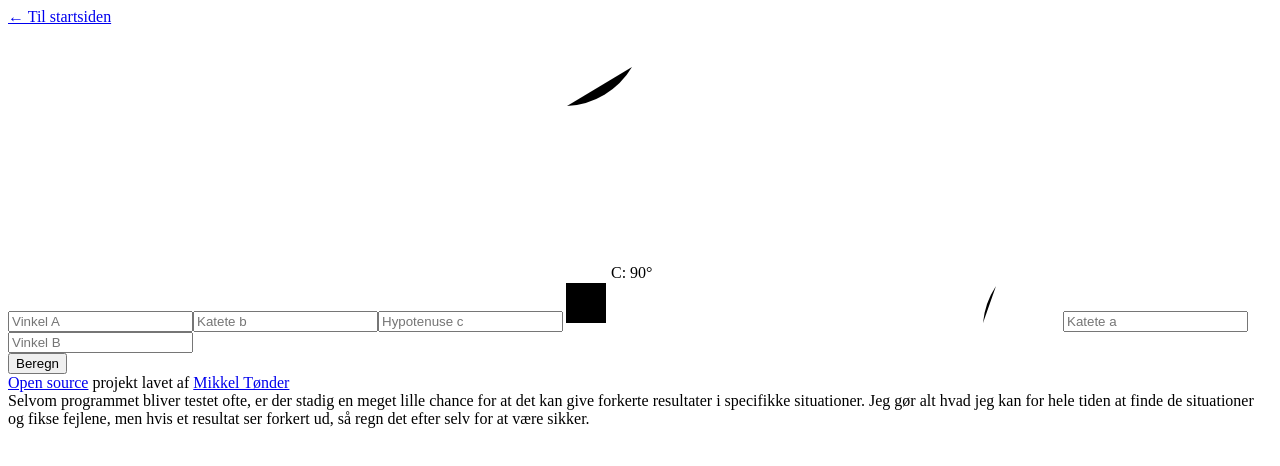
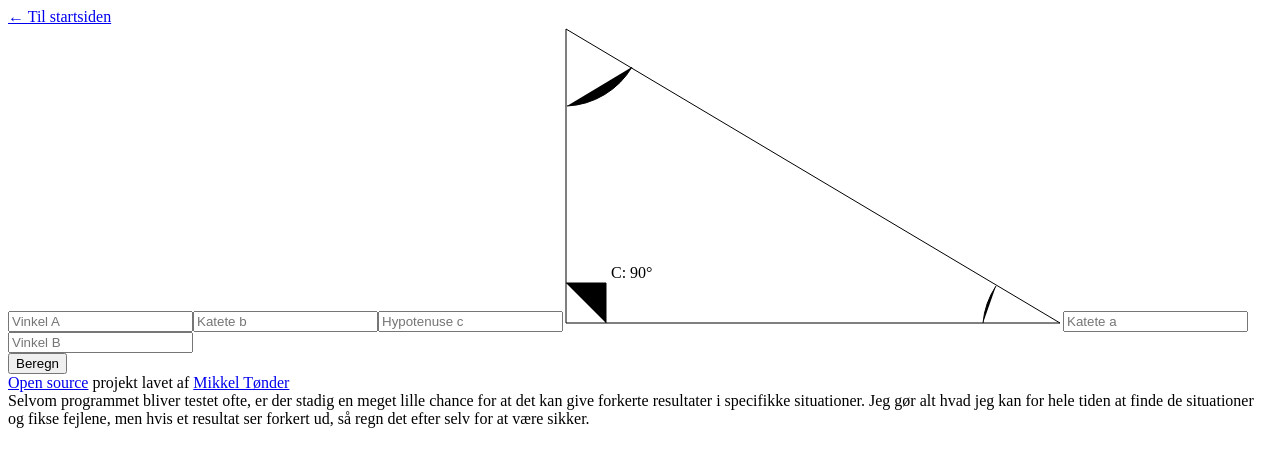
Before and after one commit to Mikkel-T/matematik, a Next.js app: page /trigonometri in a window 1280 px wide. Shown: the top 466 px of the page. Built offline with nearby package versions, Linux system fonts and the light colour scheme.

Commit message:
Components for SVG

```diff
--- /dev/null
+++ b/components/Svg.tsx
@@ -0,0 +1,32 @@
+import { CircleProps, PathProps, SvgProps, TextProps } from '@interfaces/Svg';
+
+export default function Svg({ children, height, width }: SvgProps) {
+  return (
+    <svg
+      width={width}
+      height={height}
+      className="stroke-2 fill-transparent m-auto"
+      xmlns="http://www.w3.org/2000/svg"
+    >
+      {children}
+    </svg>
+  );
+}
+
+export function Path({ d, className }: PathProps) {
+  return <path stroke="currentColor" d={d} className={className} />;
+}
+
+export function Circle({ x, y, r, className }: CircleProps) {
+  return (
+    <circle cx={x} cy={y} r={r} stroke="currentColor" className={className} />
+  );
+}
+
+export function Text({ x, y, text }: TextProps) {
+  return (
+    <text x={x} y={y} className="fill-current stroke-0">
+      {text}
+    </text>
+  );
+}
--- /dev/null
+++ b/interfaces/Svg.ts
@@ -0,0 +1,25 @@
+import { ReactNode } from 'react';
+
+export type SvgProps = {
+  children: ReactNode;
+  height: string | number;
+  width: string | number;
+};
+
+export type PathProps = {
+  d: string;
+  className: string;
+};
+
+export type CircleProps = {
+  x: string | number;
+  y: string | number;
+  r: string | number;
+  className: string;
+};
+
+export type TextProps = {
+  x: string | number;
+  y: string | number;
+  text: string | number;
+};
--- a/pages/trigonometri.tsx
+++ b/pages/trigonometri.tsx
@@ -1,5 +1,6 @@
 import { ParseAnswer } from '@components/Answer';
 import Calculator from '@components/Calculator';
+import Svg, { Path, Text } from '@components/Svg';
 import { acos, asin, atan, cos, sin, tan } from '@components/Trig';
 import {
   AngleCalc,
@@ -293,67 +294,22 @@ export default function Moms() {
           onChange={(e) => handleChange(e)}
           min={Math.max(+a || 0, +b || 0)}
         />
-        <svg
-          width="500"
-          height="300"
-          className="stroke-2 fill-transparent m-auto"
-          xmlns="http://www.w3.org/2000/svg"
-          stroke="current"
-        >
-          <polygon
-            points="3,297 43,297 43,257 3,257"
-            className="stroke-current text-nord14"
-          />
-          <path
-            d=" M 420 297 A 80 80 180 0 1 433 260"
-            className="stroke-current text-nord9"
-          />
-          <path
-            d=" M 69 41 A 80 80 0 0 1 4 80"
-            className="stroke-current text-nord12"
-          />
+        <Svg width="500" height="300">
+          <Path d="M 3 257 h 40 v 40" className="text-nord14" />
+          <Path d="M 420 297 A 80 80 180 0 1 433 260" className="text-nord9" />
+          <Path d="M 69 41 A 80 80 0 0 1 4 80" className="text-nord12" />
 
-          <line
-            x1="3"
-            y1="3"
-            x2="3"
-            y2="297"
-            className="stroke-current text-nord9"
-          />
-          <line
-            x1="3"
-            y1="297"
-            x2="497"
-            y2="297"
-            className="stroke-current text-nord12"
-          />
-          <line
-            x1="497"
-            y1="297"
-            x2="3"
-            y2="3"
-            className="stroke-current text-nord14"
-          />
+          <Path d="M 3 3 V 297" className="text-nord9" />
+          <Path d="M 3 297 H 497" className="text-nord12" />
+          <Path d="M 3 3 L 497 297" className="text-nord14" />
 
-          <text x="15" y="100" className="fill-current stroke-0">
-            {answers.A && `A: ${answers.A}°`}
-          </text>
-          <text x="350" y="280" className="fill-current stroke-0">
-            {answers.B && `B: ${answers.B}°`}
-          </text>
-          <text x="48" y="252" className="fill-current stroke-0">
-            C: 90°
-          </text>
-          <text x="175" y="280" className="fill-current stroke-0">
-            {answers.a && `a: ${answers.a}`}
-          </text>
-          <text x="15" y="180" className="fill-current stroke-0">
-            {answers.b && `b: ${answers.b}`}
-          </text>
-          <text x="200" y="180" className="fill-current stroke-0">
-            {answers.c && `c: ${answers.c}`}
-          </text>
-        </svg>
+          <Text x="15" y="100" text={answers.A && `A: ${answers.A}°`} />
+          <Text x="350" y="280" text={answers.B && `B: ${answers.B}°`} />
+          <Text x="48" y="252" text="C: 90°" />
+          <Text x="175" y="280" text={answers.a && `a: ${answers.a}`} />
+          <Text x="15" y="180" text={answers.b && `b: ${answers.b}`} />
+          <Text x="200" y="180" text={answers.c && `c: ${answers.c}`} />
+        </Svg>
         <input
           type="number"
           step="any"
```
Also changed, not shown: pages/cirkel.tsx (+24 -37 lines).
